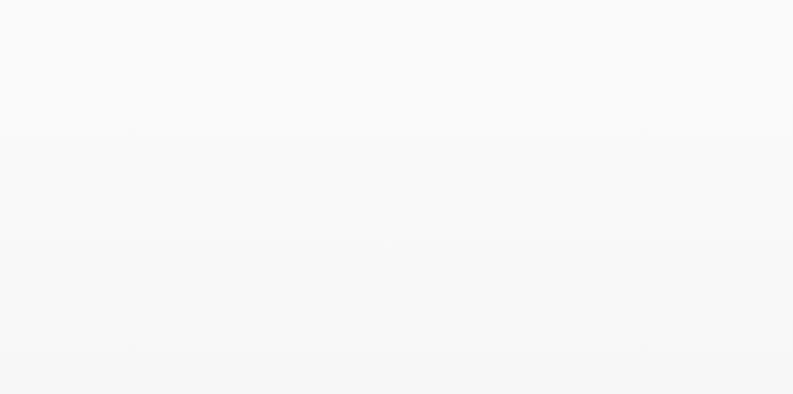
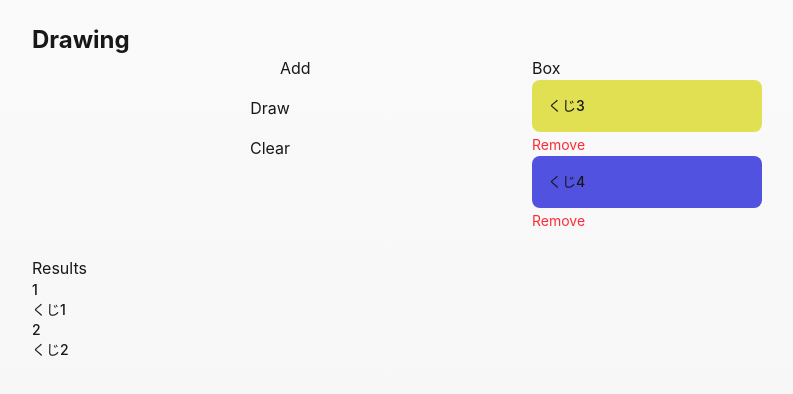
Before and after one commit to gnkm/drawing, a React (Vite) app: page / in a window 1280 px wide. Shown: the top 394 px of the page, without its empty margins (120-913 px from the left). Built offline with nearby package versions, Linux system fonts and the light colour scheme.

Commit message:
feat: コンポーネント作成

```diff
--- a/src/app.tsx
+++ b/src/app.tsx
@@ -1,9 +1,13 @@
 import { AppShell } from "@/components/app-shell";
+import { DrawingLayout } from "@/components/drawing/drawing-layout";
 
 export function App() {
   return (
     <AppShell>
-      <main className="mx-auto w-full max-w-5xl p-6" />
+      <main className="mx-auto w-full max-w-5xl p-6">
+        <h1 className="text-2xl font-bold">Drawing</h1>
+        <DrawingLayout />
+      </main>
     </AppShell>
   );
 }
--- a/src/components/drawing/add-kuji-form.tsx
+++ b/src/components/drawing/add-kuji-form.tsx
@@ -1,3 +1,8 @@
 export function AddKujiForm() {
-  return null;
+  return (
+    <form>
+      <input type="text" />
+      <button type="submit">Add</button>
+    </form>
+  );
 }
--- a/src/components/drawing/box-section.tsx
+++ b/src/components/drawing/box-section.tsx
@@ -1,3 +1,17 @@
-export function BoxSection() {
-  return null;
+import type { Kuji } from "@/lib/drawing/kuji";
+import { KujiCard } from "./kuji-card";
+
+export function BoxSection({ box }: { box: Kuji[] }) {
+  return (
+    <div>
+      <h2>Box</h2>
+      <div className="grid grid-cols-1 md:grid-cols-2 gap-4">
+        <ul>
+          {box.map((kuji) => (
+            <KujiCard key={kuji.id} kuji={kuji} />
+          ))}
+        </ul>
+      </div>
+    </div>
+  );
 }
--- a/src/components/drawing/clear-button.tsx
+++ b/src/components/drawing/clear-button.tsx
@@ -1,3 +1,3 @@
 export function ClearButton() {
-  return null;
+  return <button type="button">Clear</button>;
 }
--- a/src/components/drawing/control-panel.tsx
+++ b/src/components/drawing/control-panel.tsx
@@ -1,3 +1,13 @@
+import { AddKujiForm } from "./add-kuji-form";
+import { ClearButton } from "./clear-button";
+import { DrawButton } from "./draw-button";
+
 export function ControlPanel() {
-  return null;
+  return (
+    <div className="flex flex-col gap-4">
+      <AddKujiForm />
+      <DrawButton />
+      <ClearButton />
+    </div>
+  );
 }
--- a/src/components/drawing/draw-button.tsx
+++ b/src/components/drawing/draw-button.tsx
@@ -1,3 +1,3 @@
 export function DrawButton() {
-  return null;
+  return <button type="button">Draw</button>;
 }
--- a/src/components/drawing/drawing-layout.tsx
+++ b/src/components/drawing/drawing-layout.tsx
@@ -1,3 +1,43 @@
+import { BoxSection } from "./box-section";
+import { ControlPanel } from "./control-panel";
+import { ResultsSection } from "./results-section";
+
 export function DrawingLayout() {
-  return null;
+  const drawResults = [
+    {
+      order: 1,
+      kuji: {
+        label: "くじ1",
+        color: "hsl(30, 70%, 60%)",
+      },
+    },
+    {
+      order: 2,
+      kuji: {
+        label: "くじ2",
+        color: "hsl(120, 70%, 60%)",
+      },
+    },
+  ];
+
+  const box = [
+    {
+      id: "3",
+      label: "くじ3",
+      color: "hsl(60, 70%, 60%)",
+    },
+    {
+      id: "4",
+      label: "くじ4",
+      color: "hsl(240, 70%, 60%)",
+    },
+  ];
+
+  return (
+    <div className="grid grid-cols-1 md:grid-cols-2 gap-6">
+      <ControlPanel />
+      <BoxSection box={box} />
+      <ResultsSection results={drawResults} />
+    </div>
+  );
 }
--- a/src/components/drawing/kuji-card.tsx
+++ b/src/components/drawing/kuji-card.tsx
@@ -1,3 +1,14 @@
-export function KujiCard() {
-  return null;
+import type { Kuji } from "@/lib/drawing/kuji";
+
+export function KujiCard({ kuji }: { kuji: Kuji }) {
+  return (
+    <li>
+      <div className="p-4 rounded-lg" style={{ backgroundColor: kuji.color }}>
+        <p className="text-sm font-medium">{kuji.label}</p>
+      </div>
+      <button type="button" className="text-sm text-red-500">
+        Remove
+      </button>
+    </li>
+  );
 }
--- a/src/components/drawing/result-item.tsx
+++ b/src/components/drawing/result-item.tsx
@@ -1,3 +1,10 @@
-export function ResultItem() {
-  return null;
+import type { DrawResult } from "@/lib/drawing/draw";
+
+export function ResultItem({ result }: { result: DrawResult }) {
+  return (
+    <li>
+      <p className="text-sm font-medium">{result.order}</p>
+      <p className="text-sm font-medium">{result.kuji.label}</p>
+    </li>
+  );
 }
--- a/src/components/drawing/results-section.tsx
+++ b/src/components/drawing/results-section.tsx
@@ -1,3 +1,17 @@
-export function ResultsSection() {
-  return null;
+import type { DrawResult } from "@/lib/drawing/draw";
+import { ResultItem } from "./result-item";
+
+export function ResultsSection({ results }: { results: DrawResult[] }) {
+  return (
+    <div>
+      <h2>Results</h2>
+      <div className="grid grid-cols-1 md:grid-cols-2 gap-4">
+        <ul>
+          {results.map((result) => (
+            <ResultItem key={result.order} result={result} />
+          ))}
+        </ul>
+      </div>
+    </div>
+  );
 }
```
